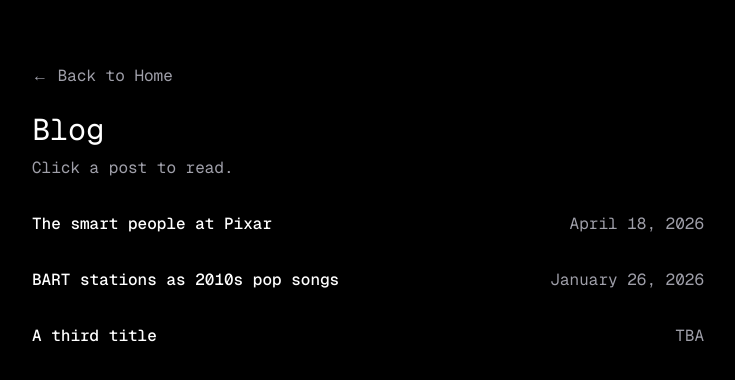
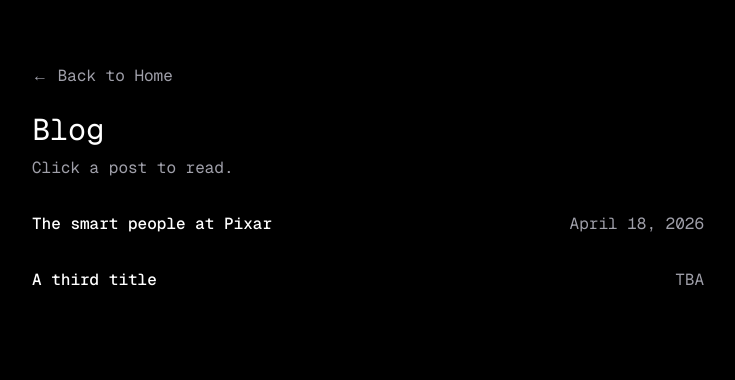
Before and after one commit to marljonson/marl.dev, a Next.js app: page /blog in a window 1280 px wide. Shown: the top 380 px of the page, without its empty margins (272-1007 px from the left). Built offline with nearby package versions, Linux system fonts and the light colour scheme.

Commit message:
Remove a post

```diff
--- a/app/blog/posts.ts
+++ b/app/blog/posts.ts
@@ -19,22 +19,6 @@ export const posts = [
     `,
   },
   {
-    slug: "bart-pop-icons",
-    title: "BART stations as 2010s pop songs",
-    date: "January 26, 2026",
-    summary: "A fun mapping of BART stations to 2010s pop culture icons.",
-    content: `
-      The Bay Area Rapid Transit system is full of personality, and this post
-      imagines what each station would look like as a 2010s pop icon.
-
-      Expect playful color palettes, city-inspired outfits, and nods to the
-      people and neighborhoods that make the Bay Area feel alive.
-
-      This page is a real blog post rendered inside the app router,
-      not just a placeholder list item.
-    `,
-  },
-  {
     slug: "third-post",
     title: "A third title",
     date: "TBA",
```
